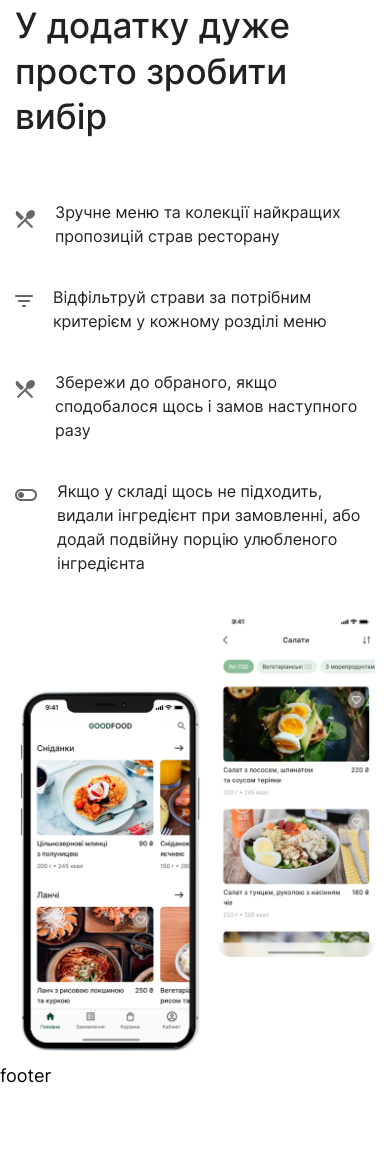
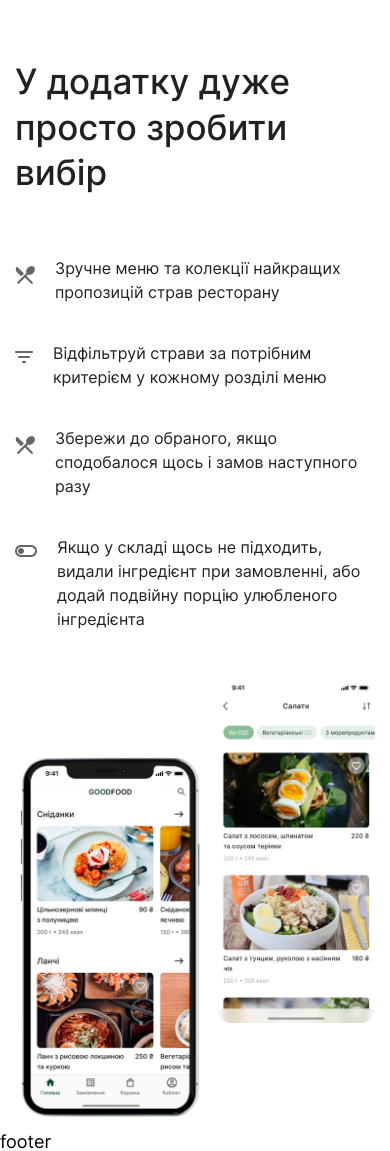
Before and after one commit to WallSid/GoodFood, a plain HTML site: page index.html in a window 390 px wide. Shown: the part 1715-2866 px from the top of the page. Before the commit the page ends 2800 px from the top, so only its background shows below. Drawn offline with Linux system fonts and the light colour scheme.

Commit message:
easyChoice-SECTION rdy

```diff
--- a/scss/style.scss
+++ b/scss/style.scss
@@ -313,15 +313,13 @@ footer {
 .page__easyChoiсe {
     margin-top: 150px;
 }
+
 @media (max-width: 768px) {
     .page__easyChoiсe {
         margin-top: 56px;
     }
 }
-.easyChoiсe {
-}
-.easyChoice__container {
-}
+
 .easyChoice__body {
     display: flex;
     flex-wrap: wrap;
@@ -329,6 +327,7 @@ footer {
 
     // column-gap: 135px;
 }
+
 .easyChoice__body > div {
     flex: 1 1 auto;
     max-width: 488px;
@@ -349,6 +348,7 @@ footer {
         & > div {
             max-width: 100%;
         }
+    }
 }
 
 .textContent__easyChoise {
@@ -366,7 +366,7 @@ footer {
     color: var(--black);
 
     // margin-top: 56px;
-    margin-bottom: 60px;
+    margin: 56px 0 60px;
 }
 .list__easyCoice {
 }
@@ -395,7 +395,6 @@ footer {
     display: flex;
     column-gap: 39px;
 
-    margin-top: 180px;
     & img {
         max-width: 100%;
     }
@@ -417,9 +416,19 @@ footer {
     }
     .easyChoise__imgContent {
         column-gap: 11px;
-        margin-top: 0;
+        display: flex;
+        margin-top: 190px;
+        justify-content: center;
     }
 }
+
+@media (max-width: 767.98px) {
+    .easyChoise__imgContent {
+        margin-top: 10px;
+    }
+}
+
+
 // @media (max-width: 768px) {
 //     .easyChoise__imgContent {
 //         justify-content: center;
@@ -433,4 +442,4 @@ footer {
 //         flex-direction: row;
 //     }
 // }
-//=======================easyChoice-SECTION-END=========================================
+//=======================easyChoice-SECTION-END========================================
```
Also changed, not shown: css/style.css, 1 other file.
